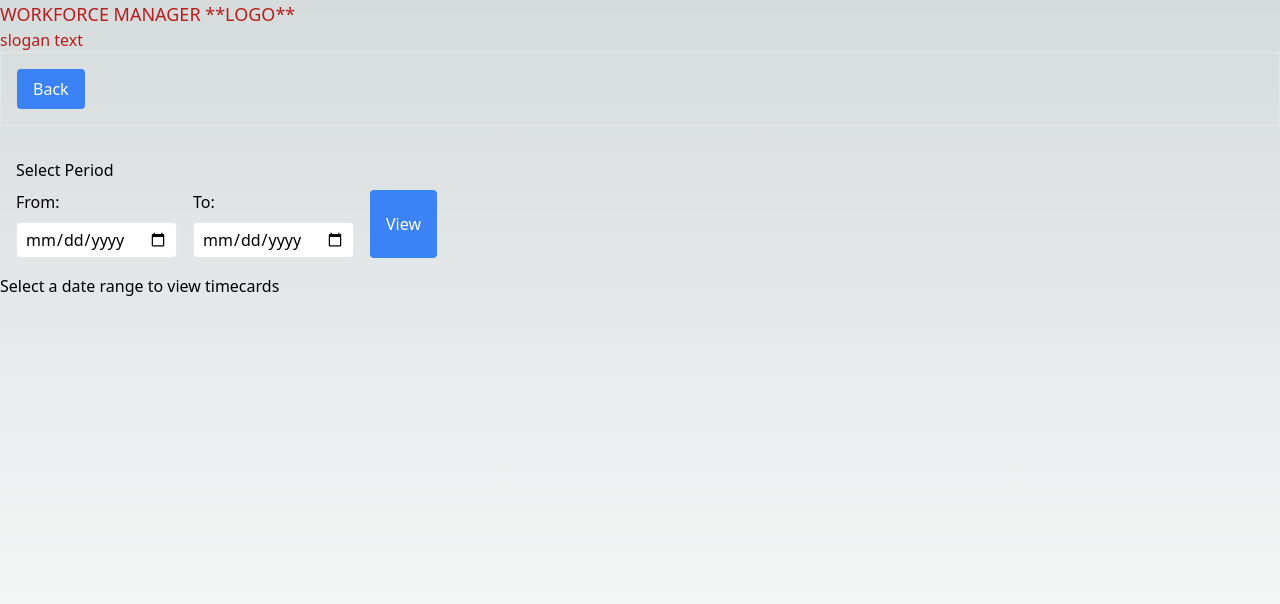
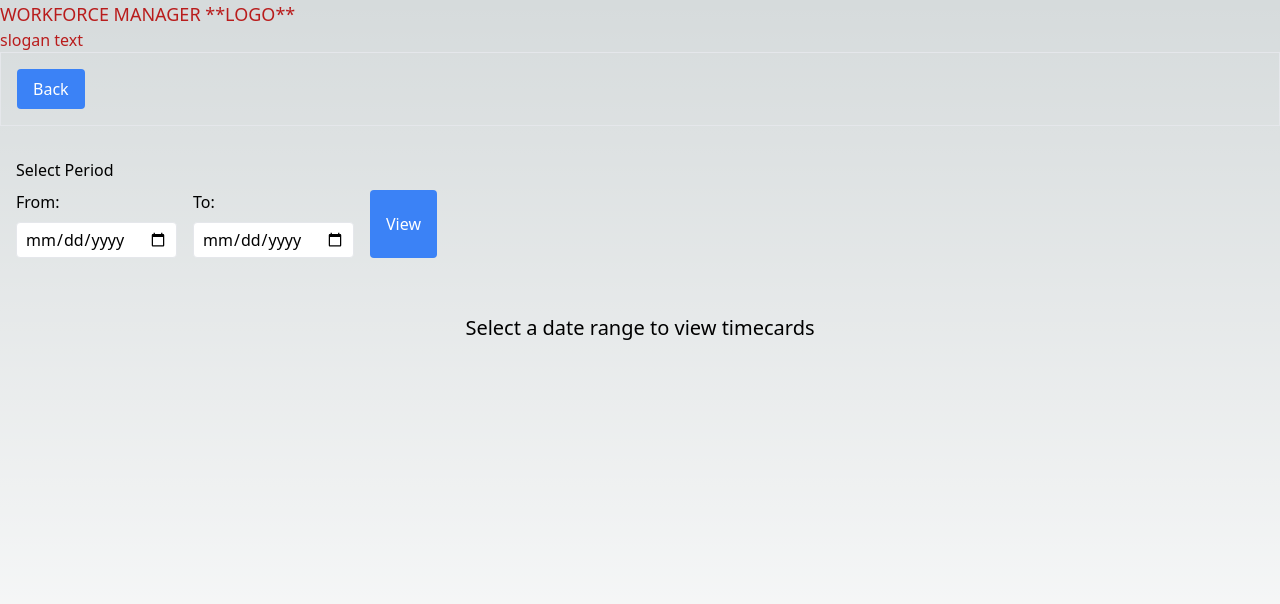
Before and after one commit to gregArijah/workforce-manager, a Next.js app: page /admin/timecards in a window 1280 px wide. Shown: the top 604 px of the page. Built offline with nearby package versions, Linux system fonts and the light colour scheme.

Commit message:
added datagrid to timecard-view component

```diff
--- a/app/(pages)/admin/timecards/_components/main.tsx
+++ b/app/(pages)/admin/timecards/_components/main.tsx
@@ -55,7 +55,7 @@ export default function main({ timecards, setView, setCard}: mainProps) {
     ));
 
     if (!timecards || timecards.length === 0) {
-        return <p>Select a date range to view timecards</p>;
+        return <div className="flex justify-center py-10 text-xl">Select a date range to view timecards</div>;
       }
 
     function handleView (timecard:any)  {
@@ -70,7 +70,18 @@ return (
 
     <div className="border p-4">
     <h2>Employee Hours</h2>
-    {/* <table className="w-full">
+
+
+    </div>
+        <div className="h-full">
+            <DataGrid rows={rows} columns={columns} />
+        </div>
+    </div>
+)
+}
+
+
+{/* <table className="w-full">
         <thead>
         <tr>
             <th className="px-4 py-2">Name</th>
@@ -100,11 +111,3 @@ return (
         ))}
         </tbody>
     </table> */}
-
-    </div>
-        <div className="h-full">
-            <DataGrid rows={rows} columns={columns} />
-        </div>
-    </div>
-)
-}
--- a/app/(pages)/admin/timecards/_components/view.tsx
+++ b/app/(pages)/admin/timecards/_components/view.tsx
@@ -1,4 +1,7 @@
 import { FaEye, FaEdit, FaTrash } from "react-icons/fa";
+import { DataGrid, GridRowsProp, GridColDef } from '@mui/x-data-grid';
+
+
 interface ViewProps {
     setView: (view: any) => void;
     setCard: (card: any) => void;
@@ -43,6 +46,72 @@ export default function View({ setView, card, setCard, setEditEntry}: ViewProps)
     //console.log("card", card )
 
     const entries = card.Timecards;
+    console.log("entries", entries);
+
+//     <thead>
+//     <tr>
+//     <th className="px-4 py-2">Date</th>
+//     <th className="px-4 py-2">Time In</th>
+//     <th className="px-4 py-2">Time Out</th>
+//     <th className="px-4 py-2">Total</th>
+//     <th className="px-4 py-2">Details</th>
+//     </tr>
+// </thead>
+    const columns: GridColDef[] = [
+        { field: 'Date', headerName: 'Date', width: 200 },
+        { field: 'Time In', headerName: 'Time In', width: 150 },
+        { field: 'Time Out', headerName: 'Time Out', width: 150 },
+        { field: 'Total Hours', headerName: 'Total Hours', width: 150},
+        { field: 'Actions', headerName: 'Actions', width: 150,
+        renderCell: (cellValues) => {
+            const entry = cellValues.row;
+            //console.log("entry", entry);
+            return (
+                <div className="space-x-1">
+                    <button onClick={()=>handleEdit(entry)} className="bg-blue-500 text-white px-2 py-1 rounded">
+                        <FaEdit />
+                    </button>
+                    <button onClick={()=>handleDelete(entry)} className="bg-blue-500 text-white px-2 py-1 rounded">
+                        <FaTrash />
+                    </button>
+                </div>
+            );
+          } },
+      ]
+    //   </thead>
+    //   <tbody>
+    //       {entries?.map((entry:any) => (
+    //       <tr key={entry.id}>
+    //           <td className="px-4 py-2">{readDate(entry.timeIn)}</td>
+    //           <td className="px-4 py-2">{readTime(entry.timeIn)}</td>
+    //           <td className="px-4 py-2">{entry.timeOut? readTime(entry.timeOut):null}</td>
+    //           <td className="px-4 py-2">{entry.duration? (entry.duration).toFixed(2):0}</td>
+    //           <td>
+    //               <button onClick={()=>handleEdit(entry)} className="bg-green-500 text-white px-2 py-1 rounded">
+    //                   <FaEdit />
+    //               </button>
+    //               <button onClick={()=>handleDelete(entry)} className="bg-red-500 text-white px-2 py-1 rounded">
+    //                   <FaTrash />
+    //               </button>
+    //           </td>
+    //       </tr>
+    //       ))}
+    //   </tbody>
+    const rows: GridRowsProp = entries.map((entry:any) => (
+        {
+            id: entry.id,
+            Date: readDate(entry.timeIn),
+            "Time In": readTime(entry.timeIn),
+            "Time Out": entry.timeOut? readTime(entry.timeOut):null,
+            "Total Hours": entry.duration? (entry.duration).toFixed(2):0,
+
+            Name: entry.name,
+            Code: entry.code,
+            Department: entry.Department,
+            "Clocked In": entry.isClockedIn ? "Yes" : "No",
+            Timecards: entry.timeCards,
+        }
+    ));
 
     function goBack(){
         setView('main');
@@ -122,6 +191,9 @@ export default function View({ setView, card, setCard, setEditEntry}: ViewProps)
                 <strong>Total Hours: {sumHours(entries)} </strong>
                 </div>
             </div>
+            <div className="h-full">
+                <DataGrid rows={rows} columns={columns} />
+            </div>
 
         </div>
 
```
